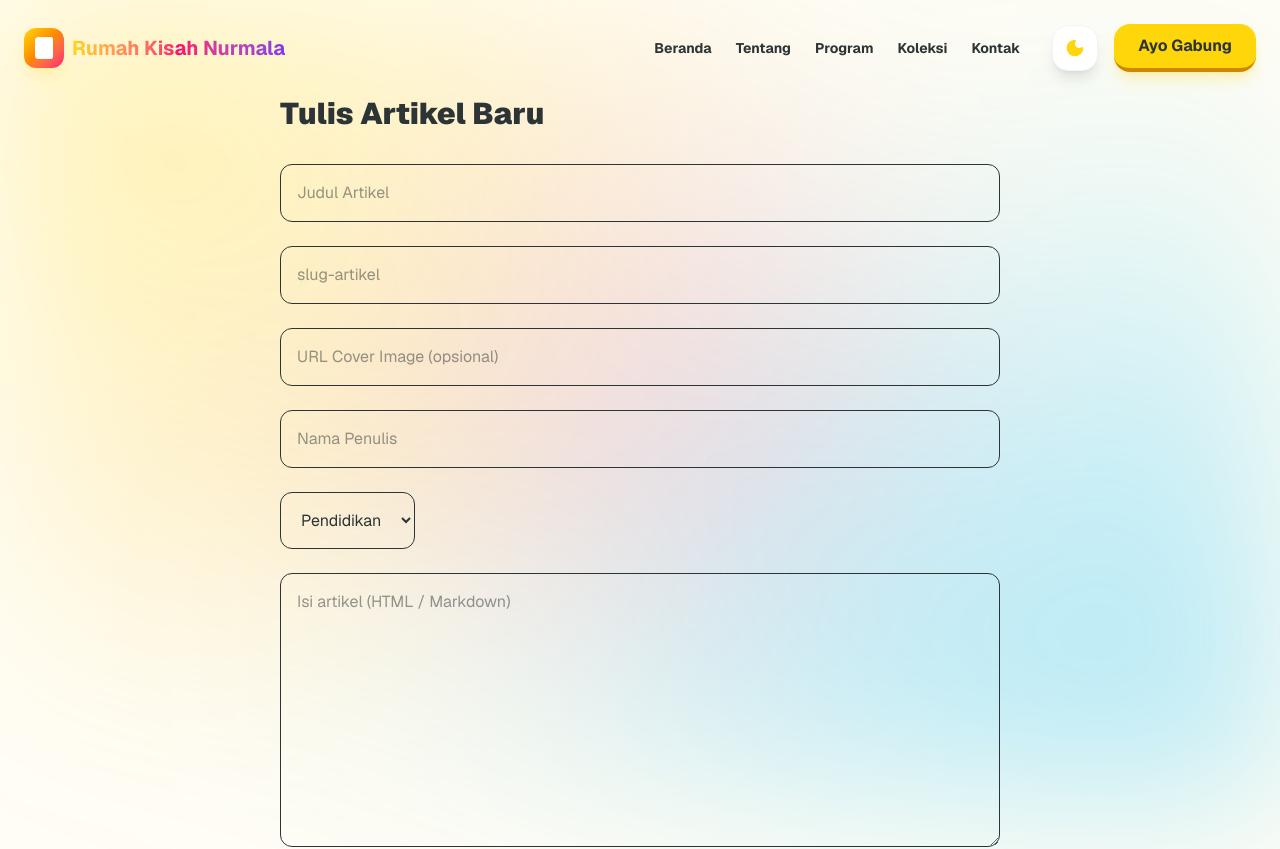
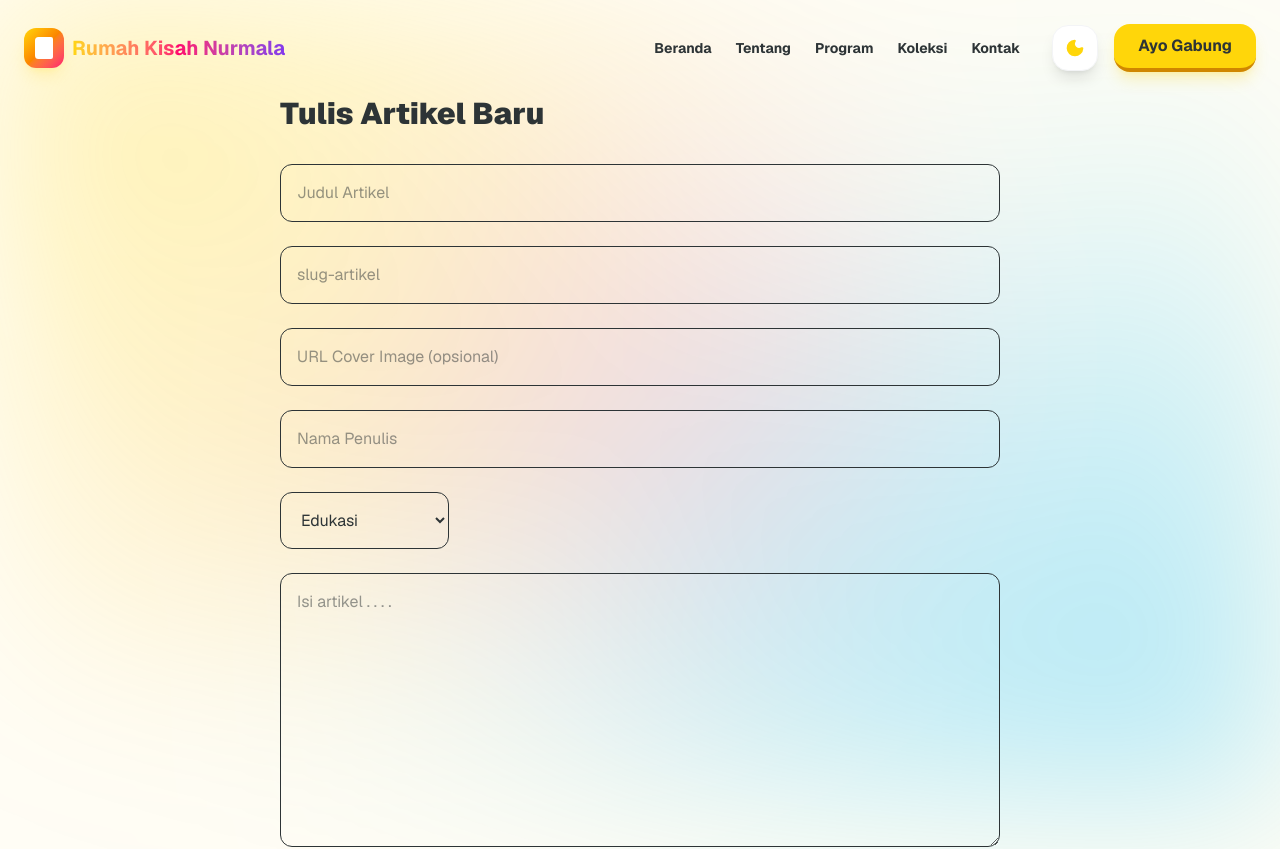
Before and after one commit to sendygithub/taman-baca-ohara, a Next.js app: page /admin in a window 1280 px wide. Shown: the top 849 px of the page. Built offline with nearby package versions, Linux system fonts and the light colour scheme.

Commit message:
perbaikan post%

```diff
--- a/app/admin/page.tsx
+++ b/app/admin/page.tsx
@@ -58,6 +58,8 @@ export default function AdminArtikelPage() {
           className="w-full p-4 rounded-xl border"
         />
 
+
+
         <input
           name="coverImage"
           placeholder="URL Cover Image (opsional)"
@@ -75,16 +77,17 @@ export default function AdminArtikelPage() {
           name="category"
           className=" p-4 rounded-xl border bg-blue  hover:bg-gray-500 dark:hover:bg-slate-700"
         >
-          <option value="Pendidikan">Pendidikan</option>
-          <option value="Pendidikan">Pendidikan</option>
-          <option value="Pendidikan">Pendidikan</option>
-          <option value="Pendidikan">Pendidikan</option>
-          <option value="Pendidikan">Pendidikan</option>
+          <option value="Pendidikan">Edukasi</option>
+          <option value="Pendidikan">Berita</option>
+          <option value="Pendidikan">Blog/Opini</option>
+          <option value="Pendidikan">Tutorial/How To</option>
+          <option value="Pendidikan">Review</option>
+          <option value="Pendidikan">Lainnya</option>
         </select>
 
         <textarea
           name="artikel"
-          placeholder="Isi artikel (HTML / Markdown)"
+          placeholder="Isi artikel . . . . "
           required
           rows={10}
           className="w-full p-4 rounded-xl border"
--- a/components/Team.tsx
+++ b/components/Team.tsx
@@ -7,7 +7,7 @@ const team = [
     { name: "Dian Nurmala", role: "Pendiri & Pembina", image: "/6.jpg" },
     { name: "trieana", role: "Pustakawan Utama", image: "/t.jpg" },
     { name: "anggota SNC", role: "Generasi emas", image: "/1.jpeg" },
-    { name: "Donatur", role: "dedeikasi rezeki untuk bersama", image: "/0.png" },
+    { name: "Donatur", role: "dedikasi rezeki untuk bersama", image: "/0.png" },
 ];
 
 const TeamCard = ({ member }: { member: typeof team[0] }) => {
--- a/next.config.ts
+++ b/next.config.ts
@@ -3,7 +3,7 @@ import type { NextConfig } from "next";
 const nextConfig: NextConfig = {
  reactStrictMode: true,
   images: {
-    domains: ['picsum.photos'], // <-- tambahkan domain gambar eksternal
+    domains: ['picsum.photos','images.unsplash.com'], // <-- tambahkan domain gambar eksternal
   },
 
   reactCompiler: true,
```
